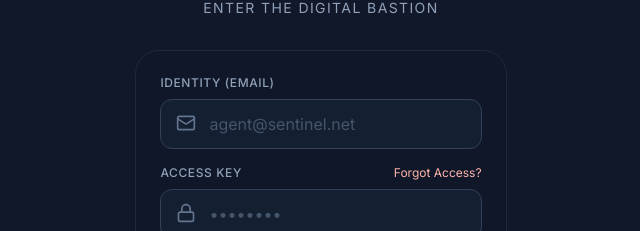
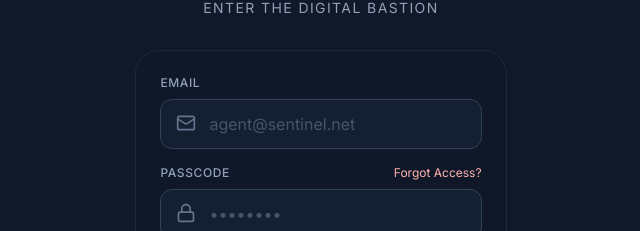
Before and after one commit to theeBajber/Sentinel, a Next.js app: page /login in a window 1280 px wide. Shown: the part 164-395 px from the top of the page, without its empty margins (319-959 px from the left). Built offline with nearby package versions, Linux system fonts and the light colour scheme.

Commit message:
changed login labels to non-technical terms

```diff
--- a/app/login/page.tsx
+++ b/app/login/page.tsx
@@ -68,7 +68,7 @@ export default function Login() {
 
           <div>
             <label className="mb-2 block text-xs font-medium text-slate-400 uppercase tracking-wider">
-              Identity (Email)
+              Email
             </label>
             <div className="relative">
               <Mail className="absolute left-4 top-3.5 h-5 w-5 text-slate-500" />
@@ -86,7 +86,7 @@ export default function Login() {
           <div>
             <div className="mb-2 flex items-center justify-between">
               <label className="text-xs font-medium text-slate-400 uppercase tracking-wider">
-                Access Key
+                Passcode
               </label>
               <Link
                 href="#"
```
